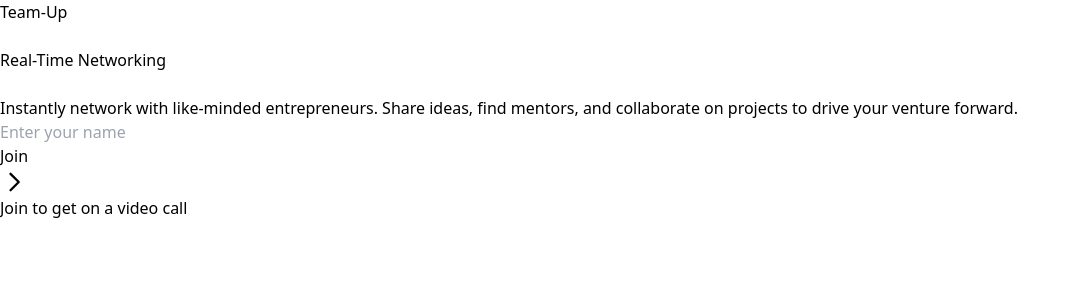
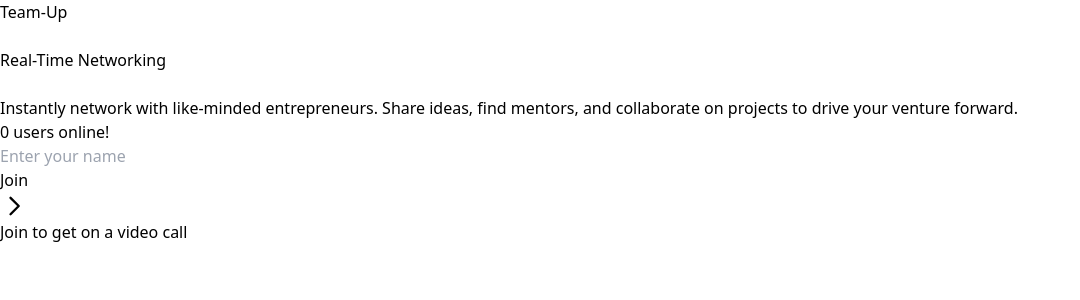
Before and after one commit to PeepsAround/teamUp, a React (Vite) app in the folder frontend/: page / in a window 1280 px wide. Shown: the top 300 px of the page, without its empty margins (0-1080 px from the left). Built offline with nearby package versions, Linux system fonts and the light colour scheme; no server answers.

Commit message:
Added back online count

```diff
--- a/frontend/src/components/JoiningForm.tsx
+++ b/frontend/src/components/JoiningForm.tsx
@@ -47,6 +47,7 @@ const Form = function ({ name, setName, darkMode, toggleDarkMode, setJoined }) {
 							Instantly network with like-minded entrepreneurs. Share ideas, find mentors, and collaborate on projects to drive your venture forward.
 						</p>
 					</div>
+					<span className={`text-xl font-medium  ${darkMode ? 'text-white' : 'text-black'}`}>{userCount} users online!</span>
 				</div>
 				<div id="name-field" className="flex flex-col items-center">
 					<input
```
